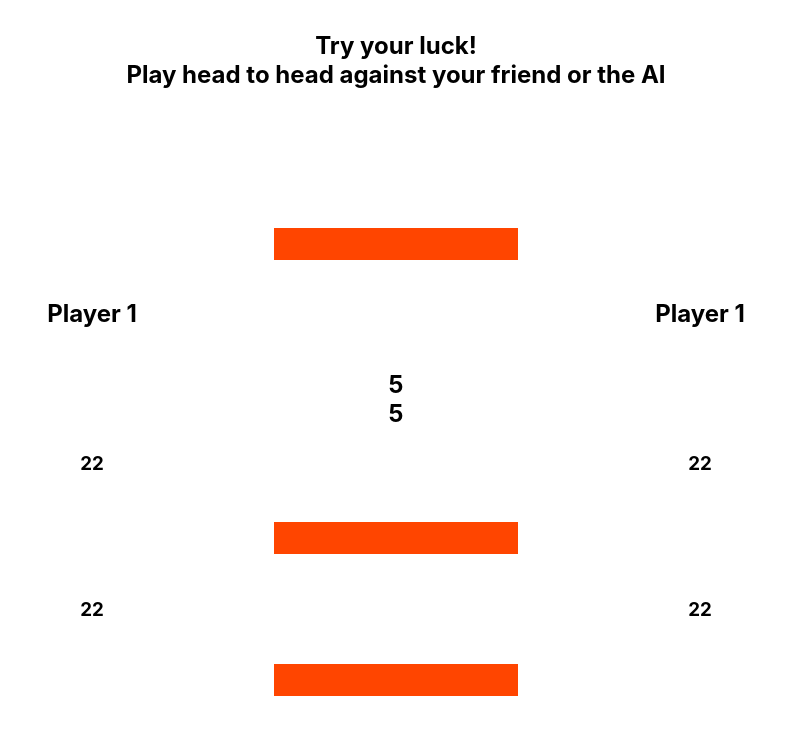
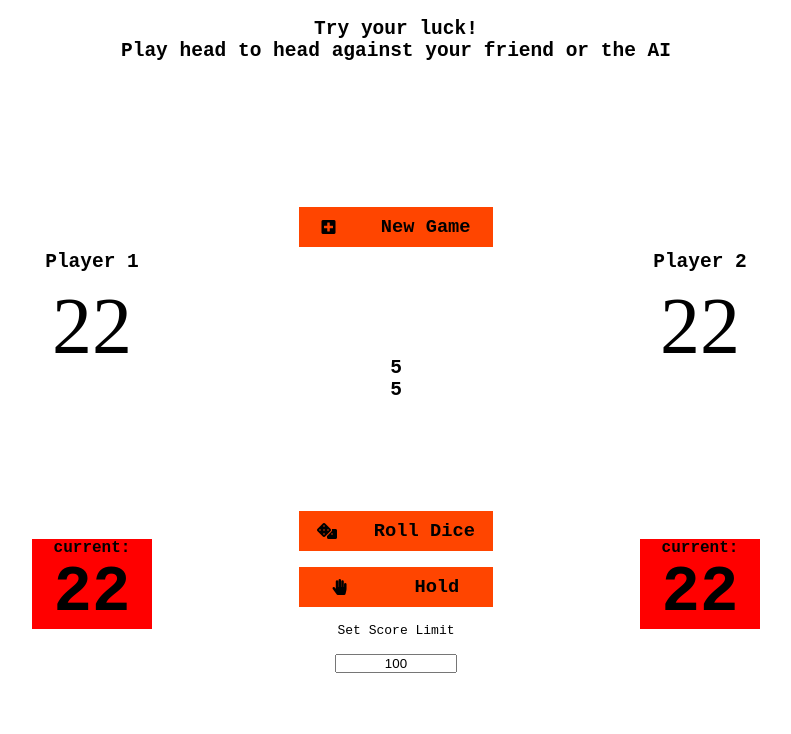
Before and after one commit to YChalfari/Dice-Game, a React (Create React App) app: page / in a window 1280 px wide. Shown: the top 734 px of the page, without its empty margins (244-1035 px from the left). Built offline with nearby package versions, Linux system fonts and the light colour scheme.

Commit message:
added btn icons, fixed style issues, added set limit input

```diff
--- a/public/index.html
+++ b/public/index.html
@@ -3,6 +3,11 @@
   <head>
     <meta charset="utf-8" />
     <link rel="icon" href="%PUBLIC_URL%/favicon.ico" />
+    <link
+      href="https://cdnjs.cloudflare.com/ajax/libs/font-awesome/5.13.0/css/all.min.css"
+      rel="stylesheet"
+    />
+
     <meta name="viewport" content="width=device-width, initial-scale=1" />
     <meta name="theme-color" content="#000000" />
     <meta
--- a/src/App.css
+++ b/src/App.css
@@ -9,10 +9,11 @@
   text-align: center;
   width: 95%;
   height: 100vh;
+  font-family: monospace;
 }
 header {
   display: flex;
   flex-direction: column;
   justify-content: center;
-  height: 15%;
+  height: 10%;
 }
--- a/src/common/Button.jsx
+++ b/src/common/Button.jsx
@@ -2,7 +2,14 @@ import React from "react";
 import "./button.css";
 class Button extends React.Component {
   render() {
-    return <div className="btn"></div>;
+    return (
+      <div className="btn-wrap">
+        <div className="btn">
+          <i className={`fas fa-${this.props.img} `}></i>
+          <h3>{this.props.text}</h3>
+        </div>
+      </div>
+    );
   }
 }
 
--- a/src/common/CurrentScore.jsx
+++ b/src/common/CurrentScore.jsx
@@ -4,6 +4,7 @@ class CurrentScore extends React.Component {
   render() {
     return (
       <div className="curr-score-wrap">
+        <h4>current:</h4>
         <h3 className="curr-score">22</h3>
       </div>
     );
--- a/src/common/button.css
+++ b/src/common/button.css
@@ -1,7 +1,24 @@
+.btn-wrap {
+  display: flex;
+  justify-content: center;
+}
 .btn {
-  width: 100%;
-  height: 2rem;
+  display: flex;
+  justify-content: space-around;
+  align-items: center;
+  width: 80%;
+  font-size: 2vmin;
+  line-height: 2rem;
+  height: 5vmin;
   border: none;
   background-color: orangered;
-  margin-bottom: 1rem;
+  cursor: pointer;
 }
+.btn:hover {
+  opacity: 0.8;
+}
+
+.btn-img {
+  height: 100%;
+  width: 20%;
+}
--- a/src/components/GameBoard.jsx
+++ b/src/components/GameBoard.jsx
@@ -3,6 +3,7 @@ import Player from "./Player";
 import Button from "../common/Button";
 import Die from "../common/Die";
 import "./gameboard.css";
+
 class GameBoard extends React.Component {
   state = {
     pointsToWin: 100,
@@ -20,20 +21,35 @@ class GameBoard extends React.Component {
       },
     ],
   };
+  handleChange = (e) => {
+    this.setState({ pointsToWin: e.target.value }, () =>
+      console.log(e.target.value)
+    );
+  };
   render() {
     return (
       <div className="game-board">
-        <Player />
+        <Player name="Player 1" />
         <div className="control-panel">
-          <Button />
+          <Button text="New Game" img="plus-square" />
           <div className="dice-container">
             <Die />
             <Die />
           </div>
-          <Button />
-          <Button />
+          <div className="button-container">
+            <Button text="Roll Dice" img="dice" />
+            <Button text="Hold" img="hand-paper" />
+            <label htmlFor="limit">Set Score Limit</label>
+            <input
+              onChange={this.handleChange}
+              value={this.state.pointsToWin}
+              type="text"
+              name="limit"
+              id="limit"
+            />
+          </div>
         </div>
-        <Player />
+        <Player name="Player 2" />
       </div>
     );
   }
--- a/src/components/Player.jsx
+++ b/src/components/Player.jsx
@@ -7,8 +7,10 @@ class Player extends React.Component {
     return (
       <div className="player-card-wrap">
         <div className="player-card">
-          <h2>Player 1</h2>
-          <Score />
+          <div className="player-score-wrap">
+            <h2>{this.props.name}</h2>
+            <Score />
+          </div>
           <CurrentScore />
         </div>
       </div>
--- a/src/components/gameboard.css
+++ b/src/components/gameboard.css
@@ -2,8 +2,8 @@
   position: relative;
   display: flex;
   width: 100%;
-  padding: 5% 0;
-  height: 85%;
+  padding: 2% 0;
+  height: 90%;
 }
 
 .control-panel {
@@ -11,7 +11,19 @@
   display: flex;
   flex-direction: column;
   justify-content: space-around;
+  top: 10%;
   left: 40%;
   width: 20%;
-  height: 85%;
+  height: 80%;
 }
+.button-container {
+  display: flex;
+  flex-direction: column;
+
+  gap: 1rem;
+}
+#limit {
+  margin: 0 auto;
+  width: 50%;
+  text-align: center;
+}
--- a/src/components/player.css
+++ b/src/components/player.css
@@ -13,5 +13,19 @@
   height: 80%;
 }
 .curr-score-wrap {
+  padding: 0 5%;
+  background-color: red;
   justify-self: flex-end;
 }
+h4 {
+  font-size: 1rem;
+}
+.curr-score {
+  font-size: 4rem;
+}
+.score {
+  padding: 0.5rem;
+  font-size: 5rem;
+  font-weight: 300;
+  font-family: cursive;
+}
```
Also changed, not shown: src/images/dice-32.png (added).
